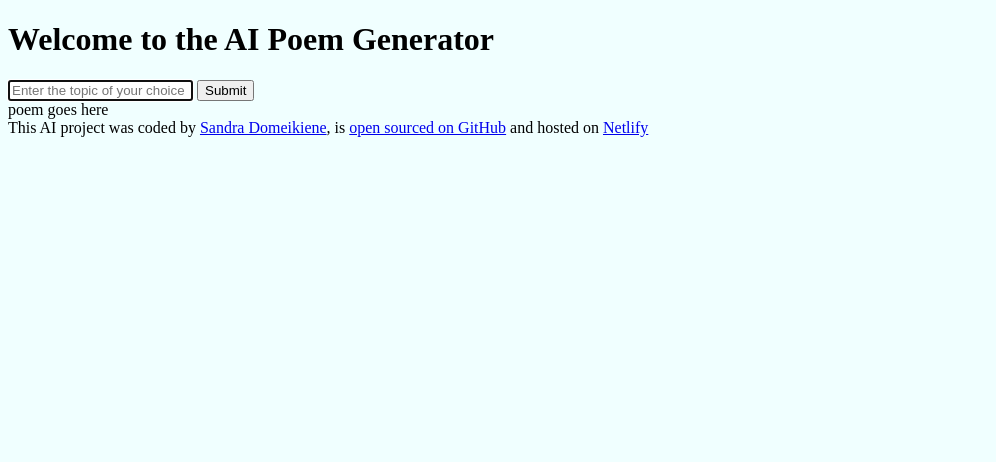
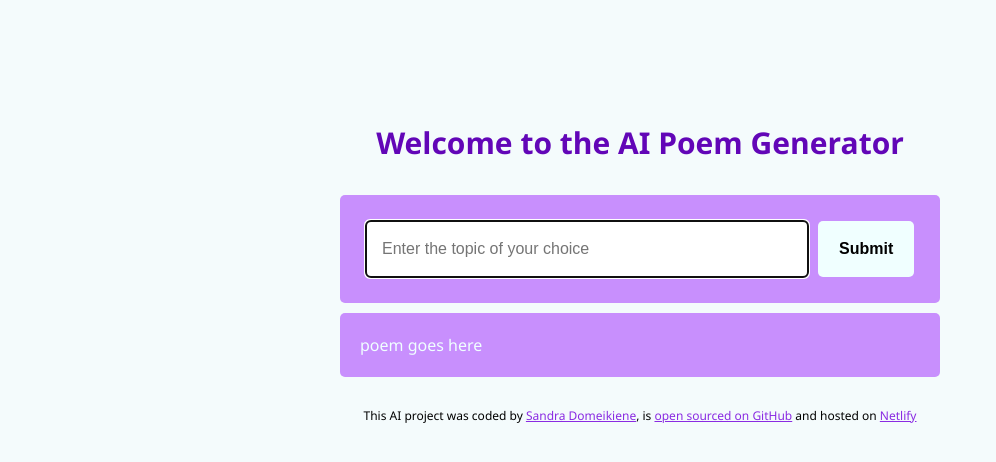
Before and after one commit to sanddot/project-poem-generator, a plain HTML site: page index.html in a window 1280 px wide. Shown: the whole page, without its empty margins (0-996 px from the left). Drawn offline with Linux system fonts and the light colour scheme.

Commit message:
Added styling

```diff
--- a/index.html
+++ b/index.html
@@ -7,6 +7,7 @@
     <title>AI Poem Generator</title>
   </head>
   <body>
+    <div class="container">
       <header>
         <h1>Welcome to the AI Poem Generator</h1>
       </header>
@@ -18,15 +19,16 @@
             autofocus
             required
             autocomplete="off"
+            class="instructions"
           />
-        <input type="submit" />
+          <input type="submit" class="submit-button" />
         </form>
-      <div>poem goes here</div>
+        <div class="poem">poem goes here</div>
       </main>
-    <script src="src/index.js"></script>
       <footer>
         This AI project was coded by
-      <a href="https://github.com/sanddot" target="_blank">Sandra Domeikiene</a
+        <a href="https://github.com/sanddot" target="_blank"
+          >Sandra Domeikiene</a
         >, is
         <a
           href="https://github.com/sanddot/project-poem-generator"
@@ -35,7 +37,11 @@
           open sourced on GitHub</a
         >
         and hosted on
-      <a href="https://letscreatepoem.netlify.app/" target="_blank"> Netlify</a>
+        <a href="https://letscreatepoem.netlify.app/" target="_blank">
+          Netlify</a
+        >
       </footer>
+    </div>
+    <script src="src/index.js"></script>
   </body>
 </html>
--- a/src/styles.css
+++ b/src/styles.css
@@ -1,3 +1,60 @@
 body {
+  background-color: rgb(244, 251, 252);
+  font-family: "Segoe UI", Tahoma, Geneva, Verdana, sans-serif;
+}
+.container {
+  margin: 120px auto;
+  max-width: 600px;
+}
+h1 {
+  text-align: center;
+  font-weight: 600;
+  font-size: 30px;
+  line-height: 1.5;
+  color: rgb(98, 6, 183);
+}
+header {
+  margin-bottom: 30px;
+}
+form {
+  padding: 26px;
+  background-color: rgb(200, 143, 253);
+  border-radius: 5px;
+  display: flex;
+}
+footer {
+  text-align: center;
+  margin-top: 30px;
+  font-size: 12px;
+}
+a {
+  color: blueviolet;
+}
+.instructions {
+  padding: 16px;
+  width: 80%;
+  border: none;
+  border-radius: 5px;
+  line-height: 1.5;
+  color: black;
+  font-size: 16px;
+}
+.poem {
+  margin-top: 10px;
+  font-size: 16px;
+  background-color: rgb(200, 143, 253);
+  padding: 20px;
+  color: azure;
+  line-height: 1.5;
+  border-radius: 5px;
+}
+.submit-button {
+  margin-left: 10px;
   background-color: azure;
+  border: none;
+  border-radius: 5px;
+  padding: 16px;
+  width: 100px;
+  font-size: 16px;
+  font-weight: 600;
 }
```
Lines whose indentation alone changed are shown as unchanged.
